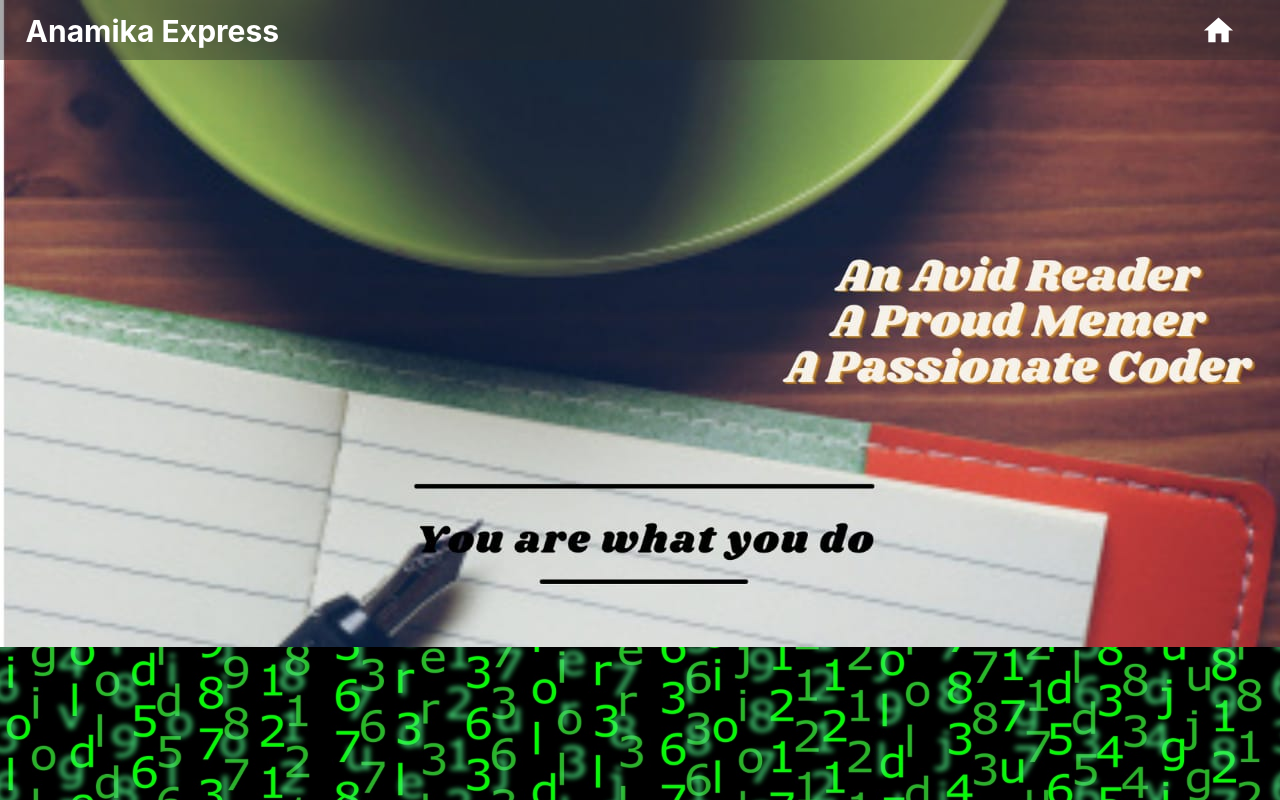
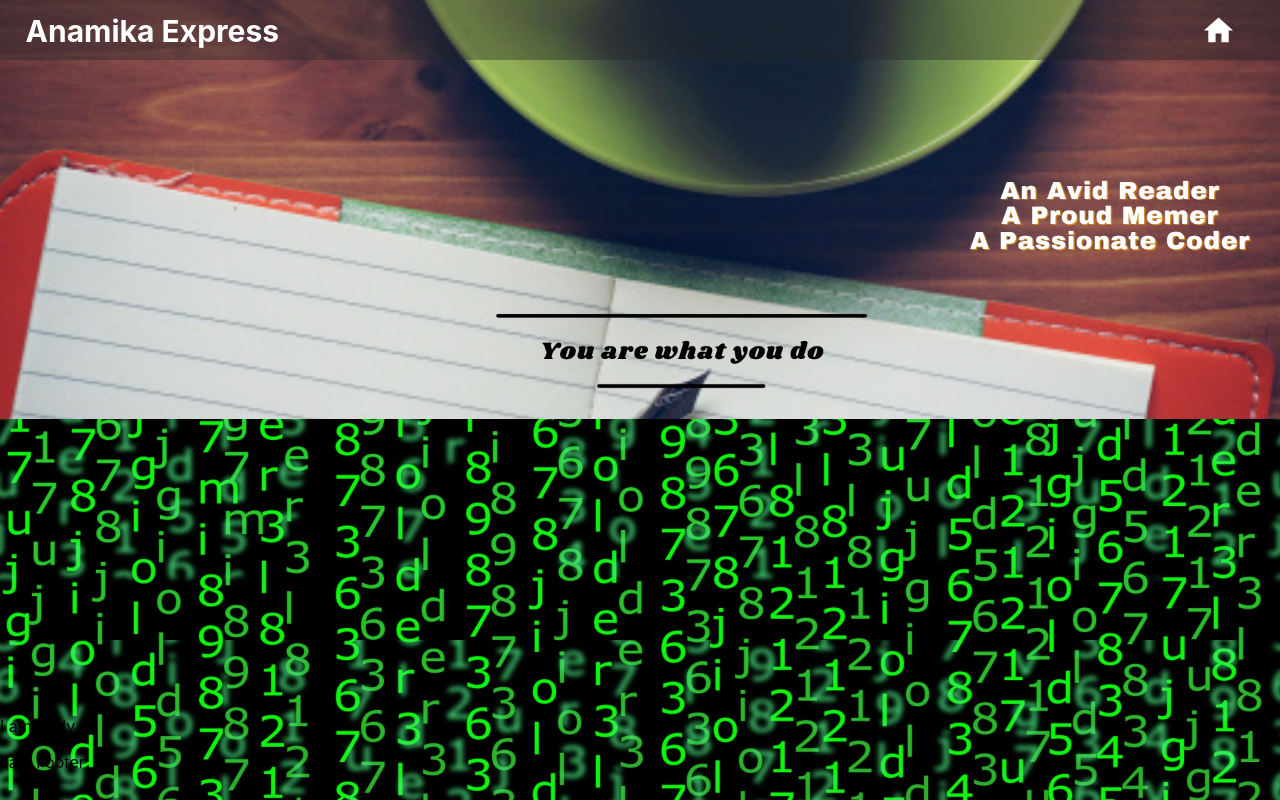
Before and after one commit to nutanbhootraa/AnamikaExpress, a React (Create React App) app: page / in a window 1280 px wide. Shown: the top 800 px of the page. Built offline with nearby package versions, Linux system fonts and the light colour scheme.

Commit message:
1st draft

```diff
--- a/src/header/Header.css
+++ b/src/header/Header.css
@@ -1,5 +1,5 @@
 .header {
-  height: 1100px;
+  height: 700px;
   background-size: contain;
   background-repeat: no-repeat;
   background-position: top center;
--- a/src/header/Header.js
+++ b/src/header/Header.js
@@ -1,5 +1,5 @@
 import './Header.css';
-import header from './header_backup.jpeg';
+import header from './header_backup.png';
 import HomeIcon from '@material-ui/icons/Home';
 
 function Header() {
```
Also changed, not shown: src/header/header_backup.jpeg (deleted), src/header/header_backup.png (added).
